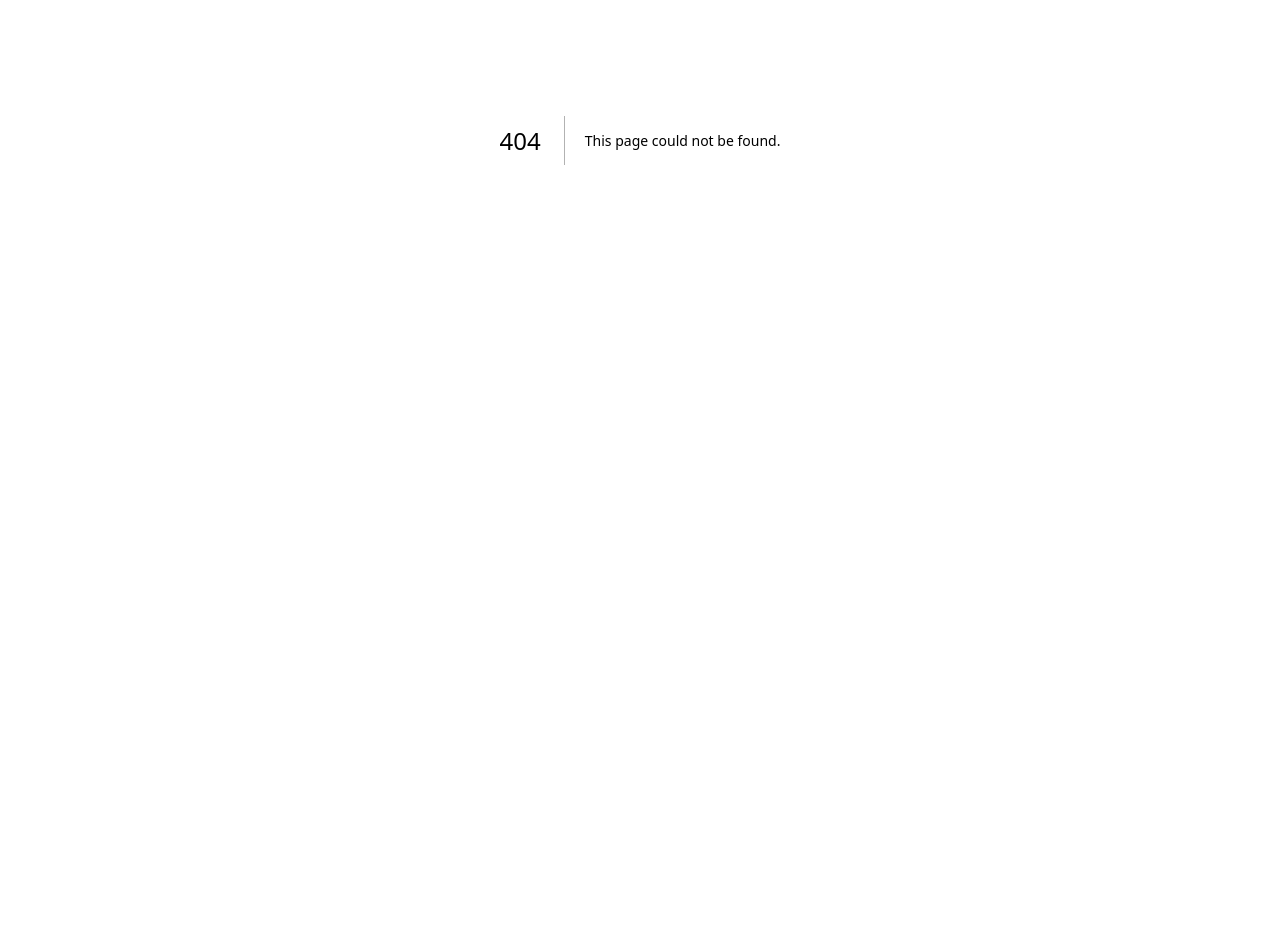
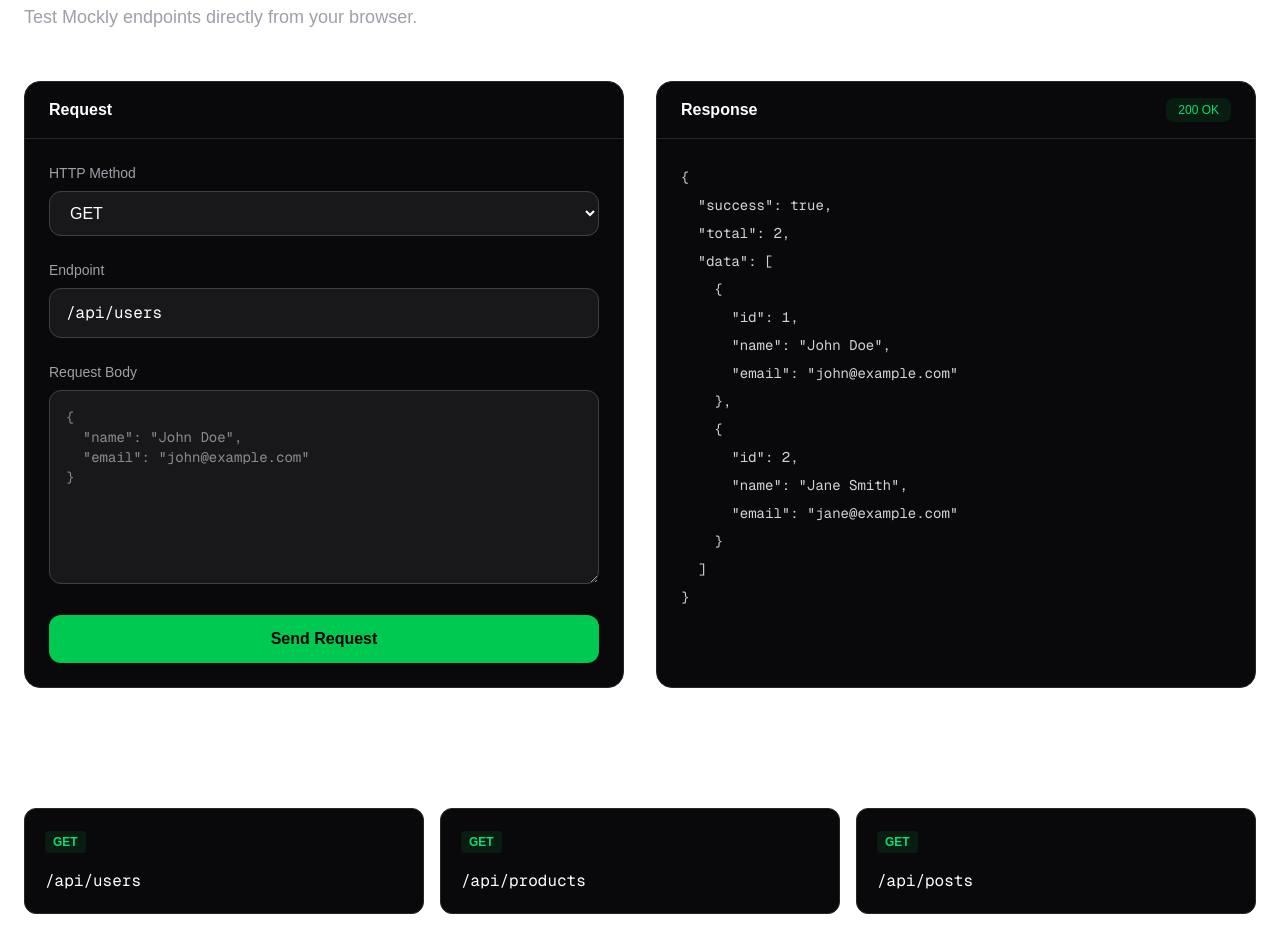
Before and after one commit to the-jihad/Mockly, a Next.js app: page /playground in a window 1280 px wide. Before the commit this address had no page. Shown: the part 260-1188 px from the top of the page. Before the commit the page ends 800 px from the top, so only its background shows below. Built offline with nearby package versions, Linux system fonts and the light colour scheme.

Commit message:
feat: update FAQ content to reflect new branding and add PlaygroundPage for API testing

```diff
--- /dev/null
+++ b/app/(root)/playground/page.tsx
@@ -0,0 +1,157 @@
+"use client";
+
+import { useRouter } from "next/navigation";
+import { useState } from "react";
+export default function PlaygroundPage() {
+  const [method, setMethod] = useState("GET");
+  const [endpoint, setEndpoint] = useState("/api/users");
+  const router = useRouter()
+  const response = {
+    success: true,
+    total: 2,
+    data: [
+      {
+        id: 1,
+        name: "John Doe",
+        email: "john@example.com",
+      },
+      {
+        id: 2,
+        name: "Jane Smith",
+        email: "jane@example.com",
+      },
+    ],
+  };
+
+  const BASE_URL = "http://localhost:5000"
+
+  const sendRequest = () => {
+    window.open(`${BASE_URL}${endpoint}`, "_blank");
+  };
+
+  return (
+    <main className="mx-auto max-w-7xl px-6 py-16">
+      <div className="mb-12">
+        <span className="rounded-full border border-green-500/20 bg-green-500/10 px-3 py-1 text-xs font-medium text-green-400">
+          Interactive Playground
+        </span>
+
+        <h1 className="mt-5 text-5xl font-bold text-white">
+          API Playground
+        </h1>
+
+        <p className="mt-5 max-w-2xl text-lg leading-8 text-zinc-400">
+          Test Mockly endpoints directly from your browser.
+        </p>
+      </div>
+
+      <div className="grid gap-8 lg:grid-cols-2">
+        <div className="rounded-2xl border border-zinc-800 bg-zinc-950">
+          <div className="border-b border-zinc-800 px-6 py-4">
+            <h2 className="font-semibold text-white">
+              Request
+            </h2>
+          </div>
+
+          <div className="space-y-6 p-6">
+            <div>
+              <label className="mb-2 block text-sm font-medium text-zinc-400">
+                HTTP Method
+              </label>
+
+              <select
+                value={method}
+                onChange={(e) => setMethod(e.target.value)}
+                className="w-full rounded-xl border border-zinc-700 bg-zinc-900 px-4 py-3 text-white outline-none transition focus:border-green-500"
+              >
+                <option value="GET">GET</option>
+                <option value="POST">POST</option>
+                <option value="PUT">PUT</option>
+                <option value="PATCH">PATCH</option>
+                <option value="DELETE">DELETE</option>
+              </select>
+            </div>
+            <div>
+              <label className="mb-2 block text-sm font-medium text-zinc-400">
+                Endpoint
+              </label>
+
+              <input
+                type="text"
+                value={endpoint}
+                onChange={(e) => setEndpoint(e.target.value)}
+                placeholder="/api/users"
+                className="w-full rounded-xl border border-zinc-700 bg-zinc-900 px-4 py-3 font-mono text-white outline-none transition focus:border-green-500"
+              />
+            </div>
+            <div>
+              <label className="mb-2 block text-sm font-medium text-zinc-400">
+                Request Body
+              </label>
+
+              <textarea
+                rows={8}
+                placeholder={`{
+  "name": "John Doe",
+  "email": "john@example.com"
+}`}
+                className="w-full rounded-xl border border-zinc-700 bg-zinc-900 p-4 font-mono text-sm text-white outline-none transition focus:border-green-500"
+              />
+            </div>
+            <button
+              onClick={sendRequest}
+              className="w-full rounded-xl bg-green-500 py-3 font-semibold text-black transition hover:bg-green-400"
+            >
+              Send Request
+            </button>
+          </div>
+        </div>
+        <div className="rounded-2xl border border-zinc-800 bg-zinc-950">
+          <div className="flex items-center justify-between border-b border-zinc-800 px-6 py-4">
+            <h2 className="font-semibold text-white">
+              Response
+            </h2>
+
+            <span className="rounded-lg bg-green-500/10 px-3 py-1 text-xs font-medium text-green-400">
+              200 OK
+            </span>
+          </div>
+
+          <pre className="overflow-auto p-6 text-sm leading-7 text-zinc-300">
+            {JSON.stringify(response, null, 2)}
+          </pre>
+        </div>
+      </div>
+      <section className="mt-16">
+        <h2 className="mb-6 text-2xl font-bold text-white">
+          Popular Endpoints
+        </h2>
+
+        <div className="grid gap-4 md:grid-cols-2 xl:grid-cols-3">
+          {[
+            "/api/users",
+            "/api/products",
+            "/api/posts",
+            "/api/comments",
+            "/api/companies",
+            "/api/categories",
+          ].map((item) => (
+            <button
+              key={item}
+              onClick={() => setEndpoint(item)}
+              className="rounded-xl border border-zinc-800 bg-zinc-950 p-5 text-left transition hover:border-green-500 hover:bg-zinc-900"
+            >
+              <span className="rounded bg-green-500/10 px-2 py-1 text-xs font-semibold text-green-400">
+                GET
+              </span>
+
+              <p className="mt-4 font-mono text-white">
+                {item}
+              </p>
+            </button>
+          ))}
+        </div>
+      </section>
+    </main>
+  );
+}
--- a/app/components/FAQsection.tsx
+++ b/app/components/FAQsection.tsx
@@ -19,7 +19,7 @@ export default function FAQSection() {
         </h2>
 
         <p className="mt-4 text-zinc-400">
-          Everything you need to know before using MCKAPI.
+          Everything you need to know before using Mockly Api.
         </p>
       </div>
       <div className="mt-16 space-y-4">
--- a/data/faqs.ts
+++ b/data/faqs.ts
@@ -1,9 +1,9 @@
 
 export const faqs = [
   {
-    question: "Is MCKAPI free to use?",
+    question: "Is Mockly Api free to use?",
     answer:
-      "Yes. MCKAPI is completely free for development, testing, and learning purposes.",
+      "Yes. Mockly APi is completely free for development, testing, and learning purposes.",
   },
   {
     question: "Do I need an API key?",
@@ -11,7 +11,7 @@ export const faqs = [
       "No. All public endpoints can be accessed without authentication.",
   },
   {
-    question: "Can I use MCKAPI in production?",
+    question: "Can I use Mockly in production?",
     answer:
       "MCKAPI is designed primarily for development, prototyping, and testing applications.",
   },
@@ -21,7 +21,7 @@ export const faqs = [
       "Every endpoint returns standard JSON responses with realistic mock data.",
   },
   {
-    question: "Does MCKAPI support pagination?",
+    question: "Does Mockly support pagination?",
     answer:
       "Yes. Most endpoints support pagination, filtering, sorting, and search parameters.",
   },
```
Also changed, not shown: app/docs/page.tsx (+0 -74 lines).
